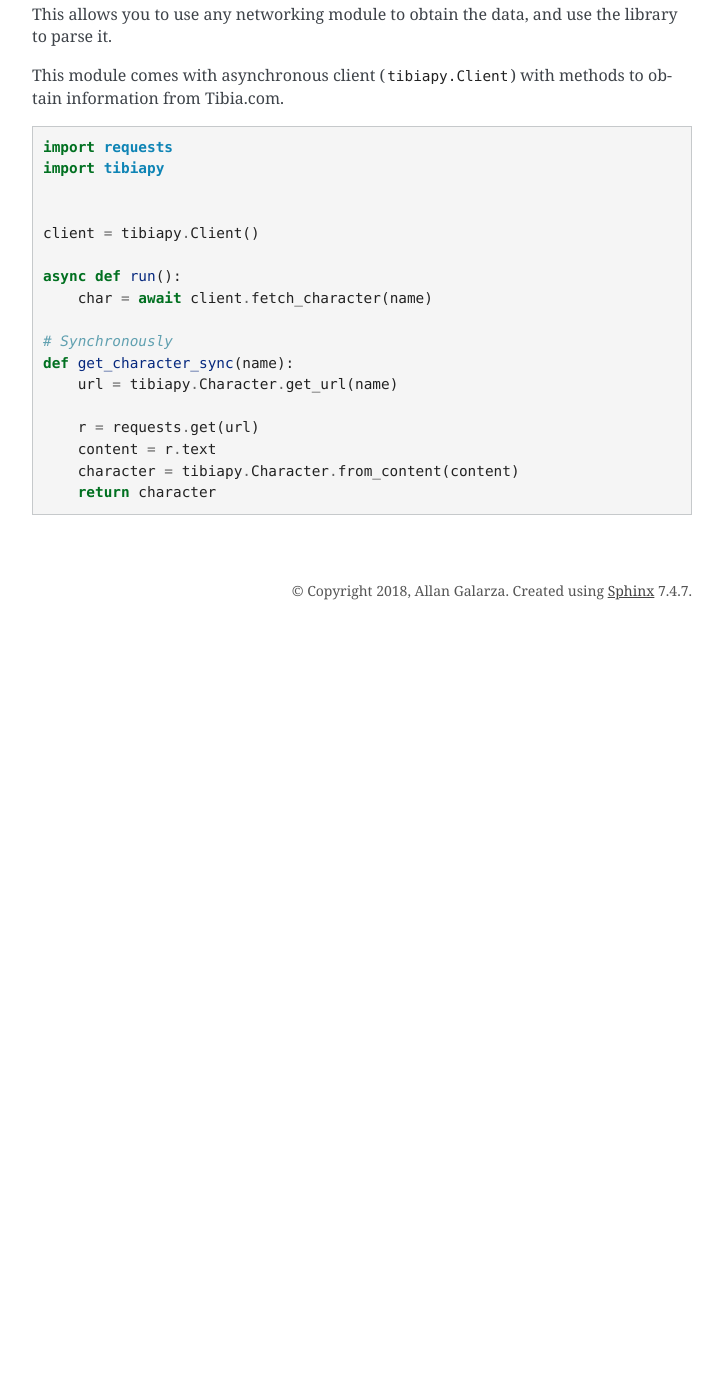
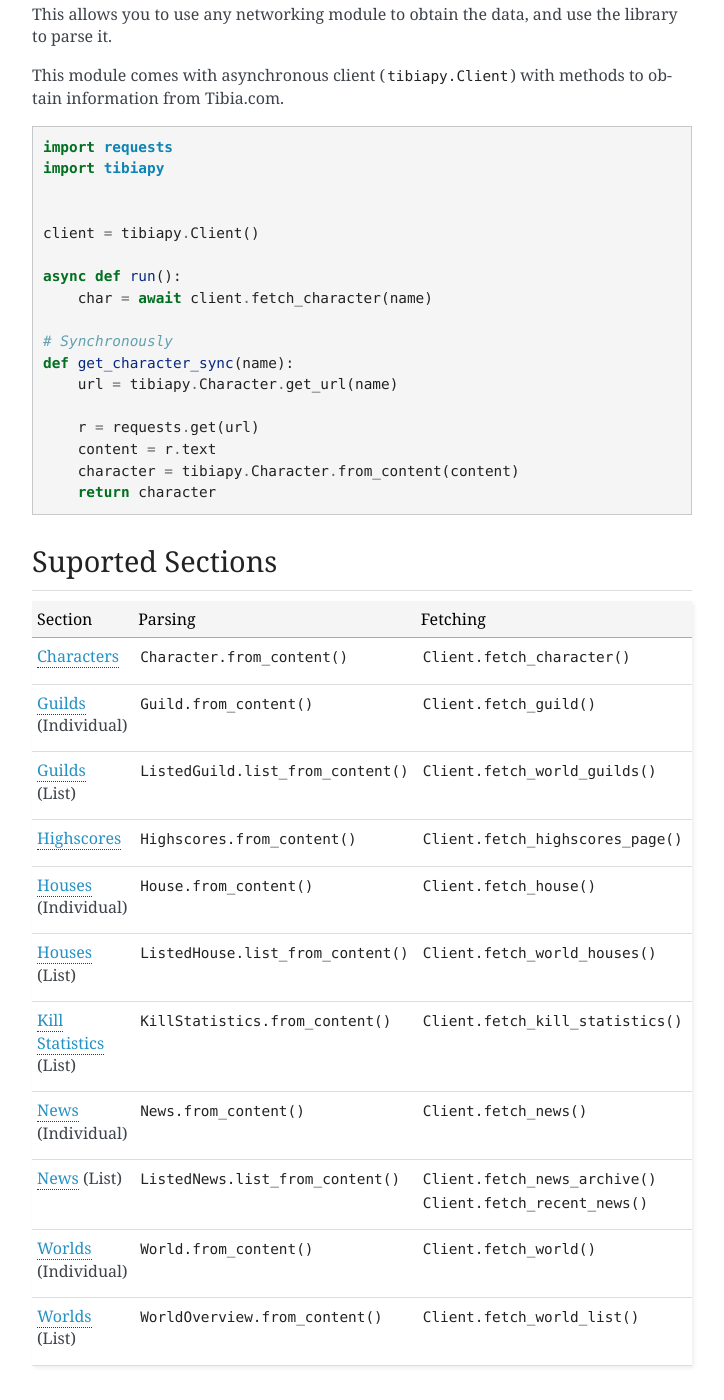
Before and after one commit to Galarzaa90/tibia.py, a Sphinx documentation site: the page built from docs/intro.rst, in a window 1280 px wide and 1400 px high, scrolled down 853 px. Shown: the whole window, without its empty margins (388-1112 px from the left). Built offline with Sphinx 7.4.7, drawn with Linux system fonts in a browser that asks for light colours; before the commit the page ends 1483 px from its top, so only the background shows below that.

Commit message:
Added supported sections table

```diff
--- a/docs/intro.rst
+++ b/docs/intro.rst
@@ -64,3 +64,43 @@
         content = r.text
         character = tibiapy.Character.from_content(content)
         return character
+
+
+Suported Sections
+=================
+
++---------------------------+---------------------------------------+--------------------------------------+
+|          Section          |                Parsing                |               Fetching               |
++===========================+=======================================+======================================+
+| Characters_               | :meth:`Character.from_content`        | :meth:`Client.fetch_character`       |
++---------------------------+---------------------------------------+--------------------------------------+
+| Guilds_ (Individual)      | :meth:`Guild.from_content`            | :meth:`Client.fetch_guild`           |
++---------------------------+---------------------------------------+--------------------------------------+
+| Guilds_ (List)            | :meth:`ListedGuild.list_from_content` | :meth:`Client.fetch_world_guilds`    |
++---------------------------+---------------------------------------+--------------------------------------+
+| Highscores_               | :meth:`Highscores.from_content`       | :meth:`Client.fetch_highscores_page` |
++---------------------------+---------------------------------------+--------------------------------------+
+| Houses_ (Individual)      | :meth:`House.from_content`            | :meth:`Client.fetch_house`           |
++---------------------------+---------------------------------------+--------------------------------------+
+| Houses_ (List)            | :meth:`ListedHouse.list_from_content` | :meth:`Client.fetch_world_houses`    |
++---------------------------+---------------------------------------+--------------------------------------+
+| `Kill Statistics`_ (List) | :meth:`KillStatistics.from_content`   | :meth:`Client.fetch_kill_statistics` |
++---------------------------+---------------------------------------+--------------------------------------+
+| News_ (Individual)        | :meth:`News.from_content`             | :meth:`Client.fetch_news`            |
++---------------------------+---------------------------------------+--------------------------------------+
+| News_ (List)              | :meth:`ListedNews.list_from_content`  | :meth:`Client.fetch_news_archive`    |
+|                           |                                       | :meth:`Client.fetch_recent_news`     |
++---------------------------+---------------------------------------+--------------------------------------+
+| Worlds_ (Individual)      | :meth:`World.from_content`            | :meth:`Client.fetch_world`           |
++---------------------------+---------------------------------------+--------------------------------------+
+| Worlds_ (List)            | :meth:`WorldOverview.from_content`    | :meth:`Client.fetch_world_list`      |
++---------------------------+---------------------------------------+--------------------------------------+
+
+
+.. _Characters: https://secure.tibia.com/community/?subtopic=characters
+.. _Guilds: https://secure.tibia.com/community/?subtopic=guilds
+.. _Highscores: https://secure.tibia.com/community/?subtopic=highscores
+.. _Houses: https://secure.tibia.com/community/?subtopic=houses
+.. _Kill Statistics: https://secure.tibia.com/community/?subtopic=killstatistics
+.. _News: https://www.tibia.com/news/?subtopic=newsarchive
+.. _Worlds: https://www.tibia.com/community/?subtopic=worlds
```
